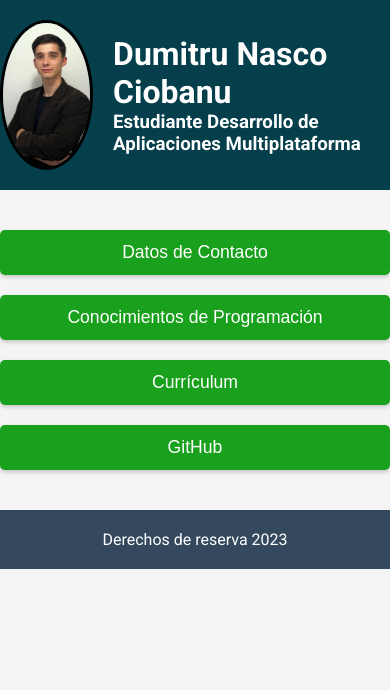
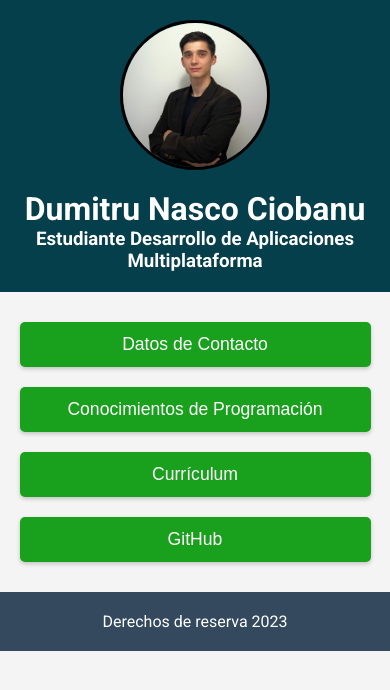
Before and after one commit to DUMITRUNSC/pagina, a plain HTML site: page index.html in a window 390 px wide. Drawn offline with Linux system fonts and the light colour scheme.

```diff
--- a/styles.css
+++ b/styles.css
@@ -10,24 +10,28 @@
 
 html,
 body {
-    height: 100%;
     font-family: 'Roboto', sans-serif;
     background-color: #f4f4f4;
     color: #333;
 }
 
-/* Estilos para la cabecera */
+body {
+    display: flex;
+    flex-direction: column;
+    min-height: 100vh;
+}
+
 header {
     background-color: #053f4b;
-    /* Mantengo tu color de fondo */
     color: #fff;
     text-align: center;
     padding: 20px 0;
-    position: relative;
 }
 
 .profile-container {
     display: flex;
+    flex-direction: column;
+    /* Cambio para mobile */
     align-items: center;
     justify-content: center;
     gap: 20px;
@@ -36,12 +40,11 @@ header {
 .profile-pic {
     border-radius: 50%;
     width: 150px;
-    /* Ajustar según la imagen */
+    /* Ajustable según la imagen */
     height: 150px;
     overflow: hidden;
     border: 3px solid #000;
     /* Borde negro para el círculo */
-    display: inline-block;
 }
 
 .profile-pic img {
@@ -51,22 +54,21 @@ header {
 }
 
 .profile-info {
-    display: inline-block;
-    text-align: left;
+    text-align: center;
 }
 
-/* Estilos para la navegación */
 nav {
     display: flex;
     flex-direction: column;
+    /* Alineación vertical para mobile */
     align-items: center;
     justify-content: center;
-    margin: 30px 0;
+    margin: 20px 0;
 }
 
+/* Estilos existentes para botones */
 nav button {
     background-color: #19a01d;
-    /* Mantengo tu color de fondo */
     color: white;
     border: none;
     padding: 12px 24px;
@@ -76,49 +78,38 @@ nav button {
     transition: background-color 0.3s, transform 0.3s;
     font-size: 1.1em;
     width: 250px;
+    /* Ancho fijo para pantallas grandes */
     box-shadow: 0 2px 4px rgba(0, 0, 0, 0.2);
 }
 
 nav button:hover {
     background-color: #a9a9a9;
-    /* Mantengo tu color de hover */
 }
 
-/* Estilos para el pie de página */
 footer {
     background-color: #34495e;
-    /* Color azul oscuro */
     color: white;
     text-align: center;
     padding: 20px 0;
-    position: relative;
-    /* Cambiado de 'absolute' a 'relative' */
-    bottom: 0;
-    width: 100%;
 }
 
-/* Asegúrate de que el contenido anterior al footer tenga suficiente espacio */
 main {
-    min-height: calc(100vh - 160px);
-    /* Ajusta este valor según el tamaño de tu header y footer */
-    padding-bottom: 40px;
-    /* Espacio extra para el footer */
+    flex: 1;
+    padding: 20px;
 }
 
-
-/* Estilos para las secciones de habilidades, cursos y herramientas de programación */
+/* Secciones de habilidades, cursos y herramientas de programación */
 .skills,
 .courses,
 .programming-tools {
     background-color: #fff;
-    /* Fondo blanco */
     margin: 20px 0;
     padding: 20px;
     border-radius: 8px;
     box-shadow: 0 2px 4px rgba(0, 0, 0, 0.1);
 }
 
-/* Estilos para los títulos de las secciones */
+/* Títulos de las secciones */
 .skills h2,
 .programming-tools h2,
 .courses h2 {
@@ -126,37 +117,32 @@ main {
     font-weight: 700;
 }
 
-/* Estilos para listas de habilidades y cursos */
+/* Listas de habilidades y cursos */
 .skills-list,
 .courses-list {
     list-style: none;
     padding-left: 0;
-    /* Remueve el padding por defecto */
 }
 
 .skills-list li,
 .courses-list li {
     background-color: #ecf0f1;
-    /* Color gris claro para los items */
     border-radius: 5px;
     margin: 8px 0;
     padding: 10px;
 }
 
-/* Estilos responsivos */
+/* Estilos responsivos para diferentes tamaños de pantalla */
 @media screen and (max-width: 768px) {
-    .container {
-        width: 90%;
+    nav button {
+        width: 70%;
+        /* Ancho reducido para pantallas medianas (tabletas) */
     }
 }
 
 @media screen and (max-width: 480px) {
-    .container {
-        width: 95%;
-    }
-
     nav button {
-        width: 100%;
-        /* Botones ocupan todo el ancho en pantallas más pequeñas */
+        width: 90%;
+        /* Ancho ajustado para pantallas pequeñas (móviles) */
     }
 }
```
